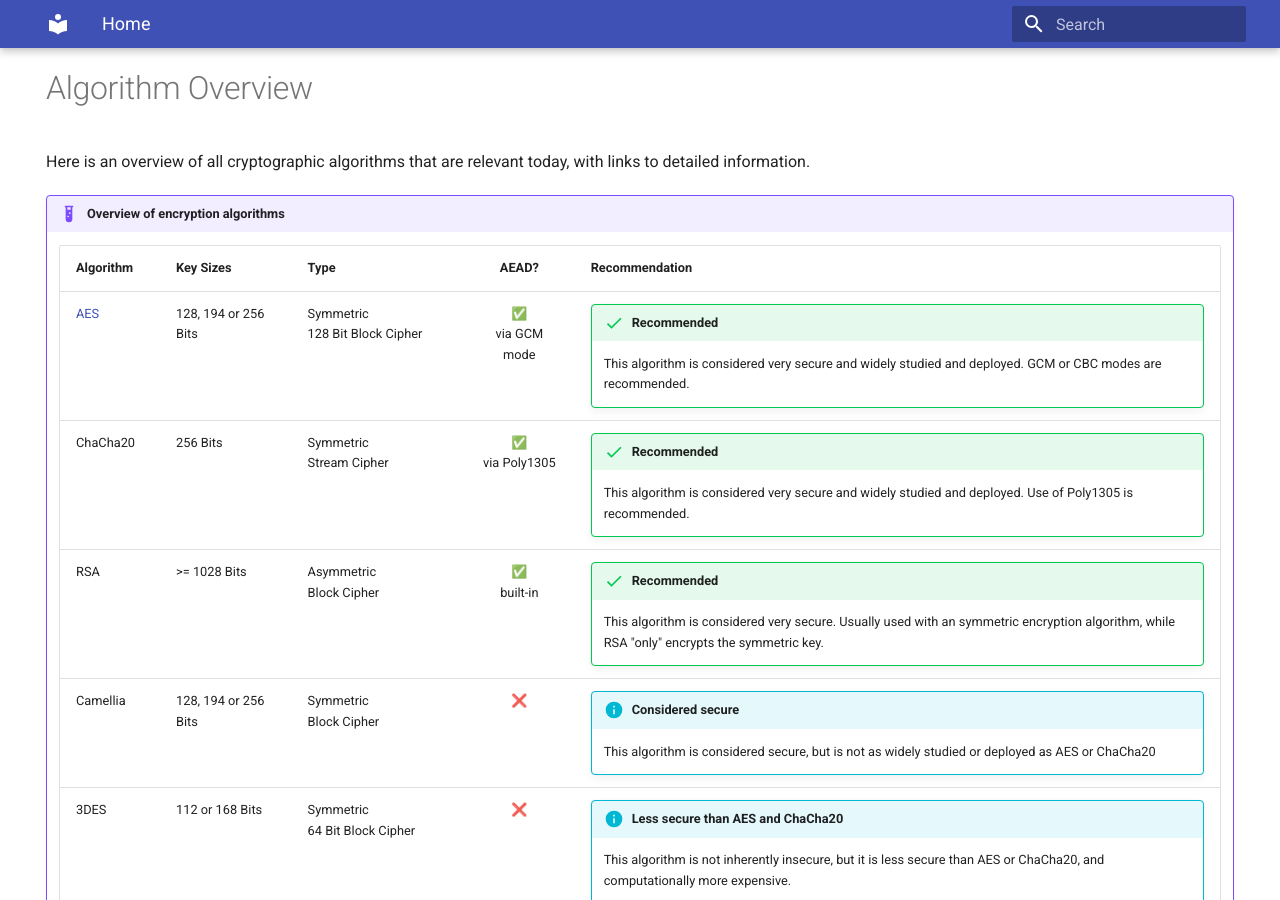
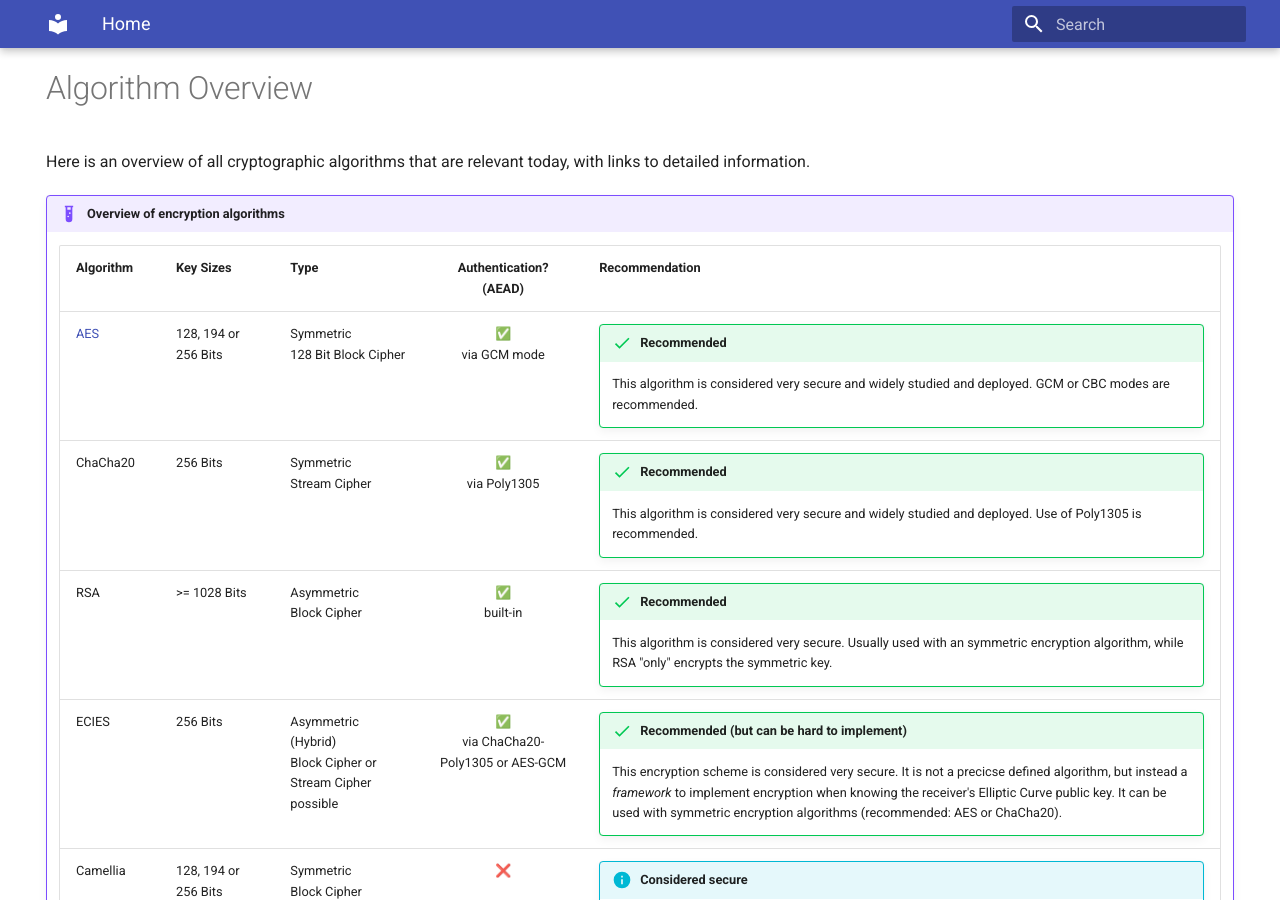
Before and after one commit to daniel-kun/cryptography-primer.info, an MkDocs documentation site: the page built from docs/index.md, in a window 1280 px wide and 900 px high, scrolled down 1628 px. Built offline with MkDocs 1.6.1 and Material for MkDocs 9.7.7, drawn with Linux system fonts in a browser that asks for light colours.

Commit message:
Added ECIES to encryption algorithm comparison

```diff
--- a/includes/encryption_comparison.md
+++ b/includes/encryption_comparison.md
@@ -1,10 +1,11 @@
 !!! example "Overview of encryption algorithms"
 
-    |Algorithm|Key Sizes|Type|AEAD?|Recommendation|
+    |Algorithm|Key Sizes|Type|Authentication?<br/>(AEAD)|Recommendation|
     |---------|---------|----|:---:|--------------|
     |[AES](algorithms/aes.md)|128, 194 or 256 Bits|<p>Symmetric</p>128 Bit Block Cipher|<p>✅</p>via GCM mode|<div class="admonition success"><p class="admonition-title">Recommended</p><p>This algorithm is considered very secure and widely studied and deployed. GCM or CBC modes are recommended.</p>|
     |ChaCha20|256 Bits|<p>Symmetric</p>Stream Cipher|<p>✅</p>via Poly1305|<div class="admonition success"><p class="admonition-title">Recommended</p><p>This algorithm is considered very secure and widely studied and deployed. Use of Poly1305 is recommended.</p>|
     |RSA|>= 1028 Bits|<p>Asymmetric</p>Block Cipher|<p>✅</p>built-in|<div class="admonition success"><p class="admonition-title">Recommended</p><p>This algorithm is considered very secure. Usually used with an symmetric encryption algorithm, while RSA "only" encrypts the symmetric key.</p></div>|
+    |ECIES|256 Bits|<p>Asymmetric (Hybrid)</p>Block Cipher or Stream Cipher possible|<p>✅</p>via ChaCha20-Poly1305 or AES-GCM|<div class="admonition success"><p class="admonition-title">Recommended (but can be hard to implement)</p><p>This encryption scheme is considered very secure. It is not a precicse defined algorithm, but instead a *framework* to implement encryption when knowing the receiver's Elliptic Curve public key. It can be used with symmetric encryption algorithms (recommended: AES or ChaCha20).</p></div>|
     |Camellia|128, 194 or 256 Bits|<p>Symmetric</p>Block Cipher|❌|<div class="admonition info"><p class="admonition-title">Considered secure</p><p>This algorithm is considered secure, but is not as widely studied or deployed as AES or ChaCha20|
     |3DES|112 or 168 Bits|<p>Symmetric</p>64 Bit Block Cipher|❌|<div class="admonition info"><p class="admonition-title">Less secure than AES and ChaCha20</p><p>This algorithm is not inherently insecure, but it is less secure than AES or ChaCha20, and computationally more expensive.</p></div>|
     |DES|56 Bits|<p>Symmetric</p>64 Bit Block Cipher|❌|<div class="admonition failure"><p class="admonition-title">Not recommended</p><p>This algorithm is no longer considered secure</p></div>|
```
